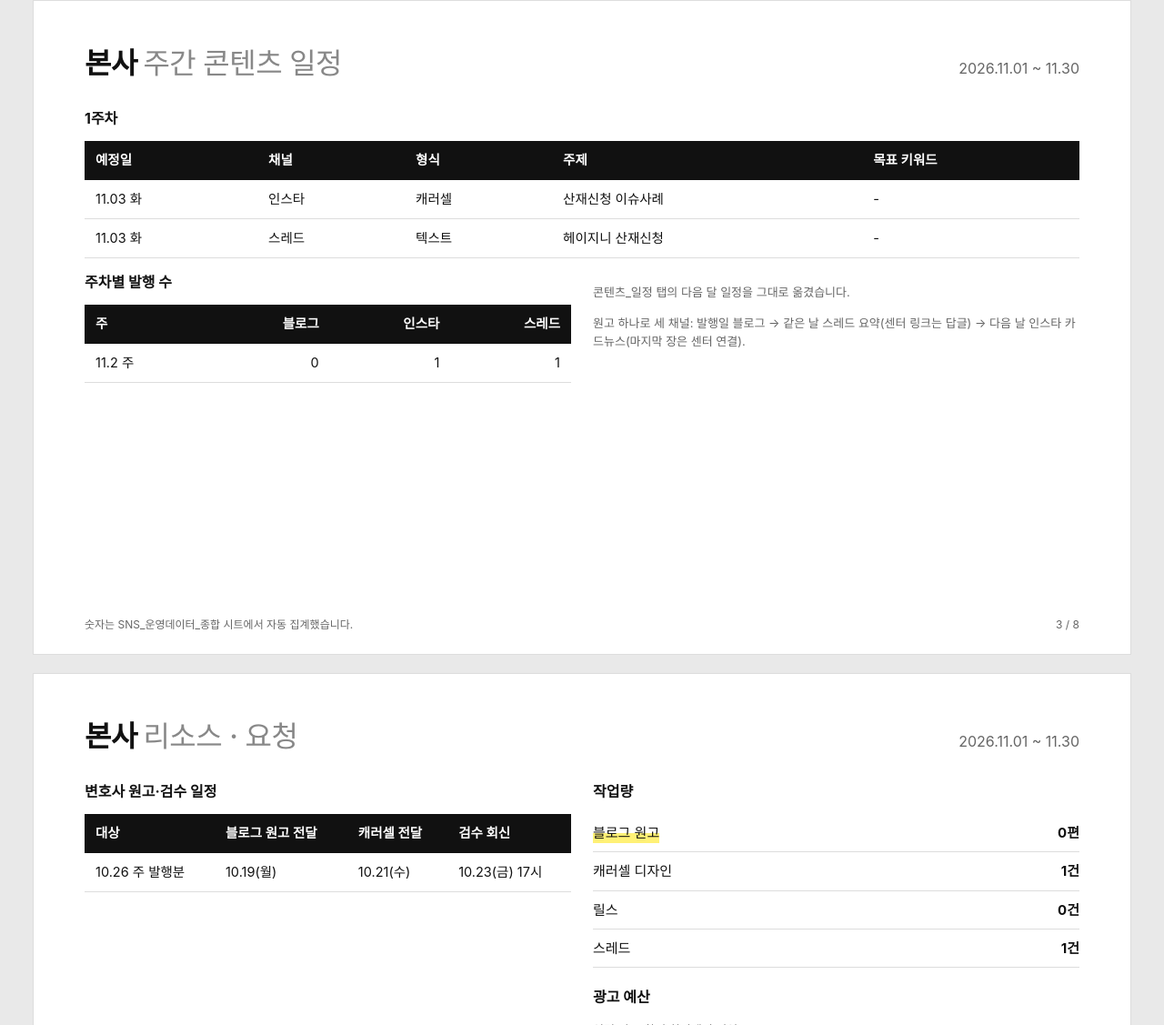
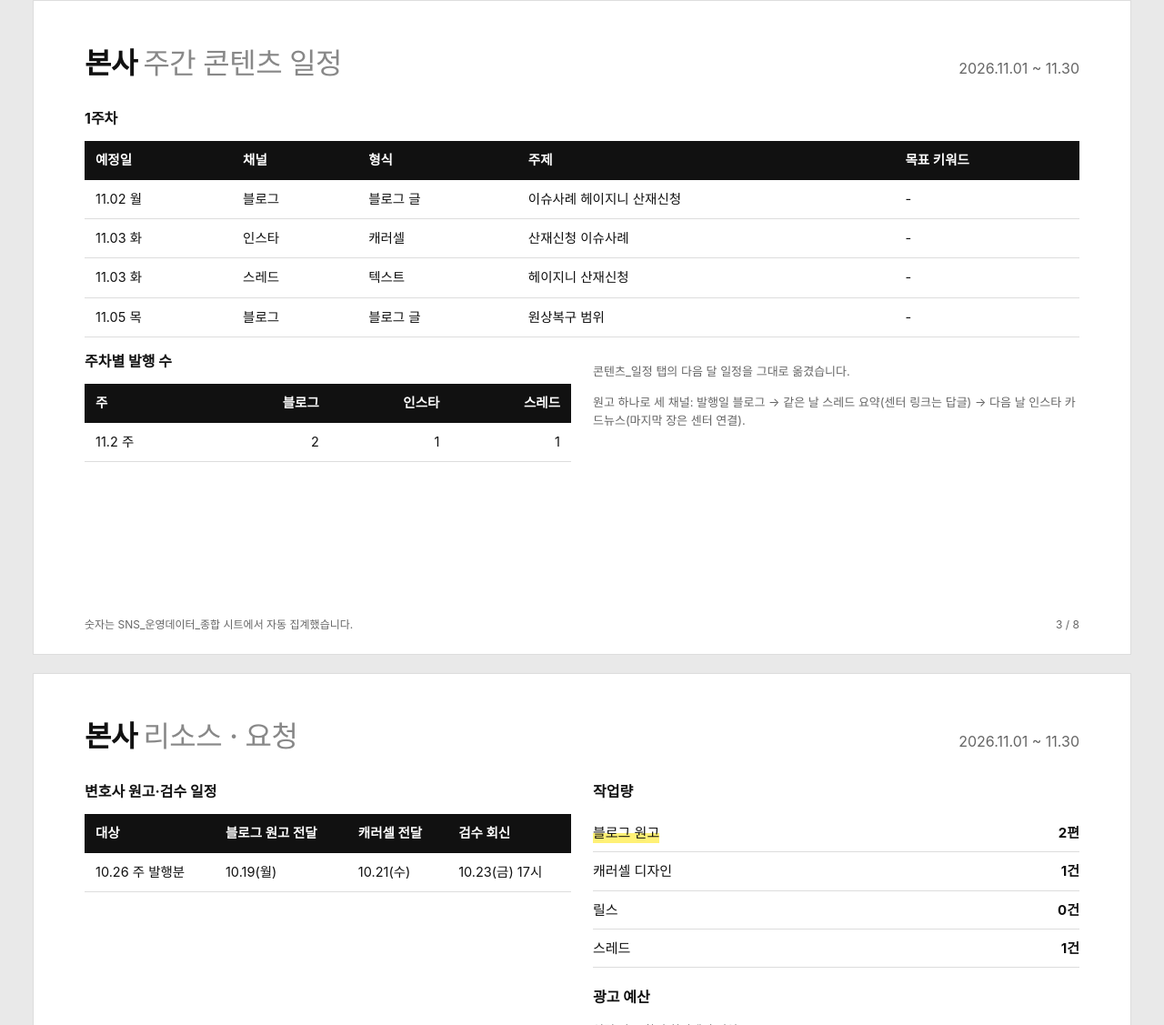
Before and after one commit to aiconsiliummarketing/theh-sns-reports, a plain HTML site: page plan/2026-11.html in a window 1280 px wide. Shown: the part 1556-2683 px from the top of the page at 91% size. Drawn offline with Linux system fonts and the light colour scheme; a web font is replaced by a local one.

Commit message:
보고서 자동 갱신 2026-11-06

```diff
--- a/plan/2026-11.html
+++ b/plan/2026-11.html
@@ -33,9 +33,9 @@ ul.check li{list-style:"□  "}.empty,.note{color:var(--sub);font-size:13px}
 <main class="deck"><section class="slide"><div class="sh"><h2>본사 <span class="pre">11월 기획 · 다음 달 목표</span></h2><span class="date">2026.11.01 ~ 11.30</span></div><p class="lead"><mark>'생활법률' 분야 유입이 가장 많아 민사(명도·임대차·교통사고) 비중을 59%로 두고, '소방차 전용구역 벌금' 관련 주제를 앞당깁니다.</mark></p><div class="body"><table><thead><tr><th>지표</th><th class="n">10월 실적</th><th class="n">11월 목표</th><th class="n">근거</th></tr></thead><tbody><tr><td>발행</td><td class="n">4건</td><td class="n"><mark>36건</mark></td><td class="n">주 3회 × 3채널 × 4주</td></tr><tr><td>인스타 팔로워</td><td class="n">–명</td><td class="n">411명</td><td class="n">연말 목표의 이달 몫</td></tr><tr><td>스레드 팔로워</td><td class="n">–명</td><td class="n">23명</td><td class="n">연말 목표의 이달 몫</td></tr><tr><td>블로그 조회수</td><td class="n">692</td><td class="n">기준 수집 중</td><td class="n">11월 4주 평균으로 12월에 확정</td></tr><tr><td>센터 유입</td><td class="n">1</td><td class="n">5</td><td class="n">전월 센터 유입 +20%</td></tr><tr><td>센터 접수</td><td class="n">16건</td><td class="n">24건</td><td class="n">전월 접수 × 1.5</td></tr></tbody></table><p class="note">Claude가 만든 초안입니다. 마지막 주 수요일 초안 → 금요일 17시 확정 때 조정 이유와 함께 고쳐 주세요.</p></div><div class="sf"><span>숫자는 SNS_운영데이터_종합 시트에서 자동 집계했습니다.</span><span>1 / 8</span></div></section>
 <section class="slide"><div class="sh"><h2>본사 <span class="pre">기획 방향</span></h2><span class="date">2026.11.01 ~ 11.30</span></div><div class="body"><div class="g2"><div><h4>분야 비중</h4><div class="hl"><div class="hr"><div class="ht"><span><mark>민사(명도·임대차·교통사고)</mark></span><b>58.9%</b></div><div class="hb"><i class="on" style="width:100%"></i></div></div><div class="hr"><div class="ht"><span>상속·채권</span><b>26.0%</b></div><div class="hb"><i class="" style="width:44.06779661016949%"></i></div></div><div class="hr"><div class="ht"><span>형사</span><b>15.1%</b></div><div class="hb"><i class="" style="width:25.423728813559322%"></i></div></div></div><h4 style="margin-top:20px">이달 시도할 것</h4><ul><li><mark>글 끝 상담 안내 문구와 센터 링크(UTM) 위치를 바꿔 봅니다.</mark></li><li>그 달 검색이 오르는 분야의 이슈사례·성공사례를 2~3주 앞서 준비합니다.</li></ul></div>
 <div><h4>집중 주제 · 목표 키워드 후보</h4><div class="rl"><div class="rr first"><span>소방차 전용구역 벌금</span><b>생활법률</b></div><div class="rr"><span>법무법인 더 에이치 황해</span><b>법인명</b></div><div class="rr"><span>더에이치황해</span><b>법인명</b></div><div class="rr"><span>아파트 회장 월급</span><b>생활법률</b></div><div class="rr"><span>법무법인 더 에이치 황해 블로그</span><b>법인명</b></div></div><h4 style="margin-top:20px">기획 단계 확인 사항</h4><ul class="check"><li>글 1편에 주제 1개, 메인 키워드 1개</li><li>회생파산 주제 제외</li><li>작성 변호사 실명·광고책임 변호사 표기</li><li>과장·결과 장담 표현 없음</li><li>바꾸는 항목은 운영 히스토리에 기록</li></ul></div></div></div><div class="sf"><span>숫자는 SNS_운영데이터_종합 시트에서 자동 집계했습니다.</span><span>2 / 8</span></div></section>
-<section class="slide"><div class="sh"><h2>본사 <span class="pre">주간 콘텐츠 일정</span></h2><span class="date">2026.11.01 ~ 11.30</span></div><div class="body"><h4>1주차</h4><table><thead><tr><th>예정일</th><th>채널</th><th>형식</th><th>주제</th><th>목표 키워드</th></tr></thead><tbody><tr><td>11.03 화</td><td>인스타</td><td>캐러셀</td><td>산재신청 이슈사례</td><td>-</td></tr><tr><td>11.03 화</td><td>스레드</td><td>텍스트</td><td>헤이지니 산재신청</td><td>-</td></tr></tbody></table><div class="g2" style="margin-top:14px"><div><h4>주차별 발행 수</h4><table><thead><tr><th>주</th><th class="n">블로그</th><th class="n">인스타</th><th class="n">스레드</th></tr></thead><tbody><tr><td>11.2 주</td><td class="n">0</td><td class="n">1</td><td class="n">1</td></tr></tbody></table></div><div><p class="note">콘텐츠_일정 탭의 다음 달 일정을 그대로 옮겼습니다.</p><p class="note">원고 하나로 세 채널: 발행일 블로그 → 같은 날 스레드 요약(센터 링크는 답글) → 다음 날 인스타 카드뉴스(마지막 장은 센터 연결).</p></div></div></div><div class="sf"><span>숫자는 SNS_운영데이터_종합 시트에서 자동 집계했습니다.</span><span>3 / 8</span></div></section>
+<section class="slide"><div class="sh"><h2>본사 <span class="pre">주간 콘텐츠 일정</span></h2><span class="date">2026.11.01 ~ 11.30</span></div><div class="body"><h4>1주차</h4><table><thead><tr><th>예정일</th><th>채널</th><th>형식</th><th>주제</th><th>목표 키워드</th></tr></thead><tbody><tr><td>11.02 월</td><td>블로그</td><td>블로그 글</td><td>이슈사례 헤이지니 산재신청</td><td>-</td></tr><tr><td>11.03 화</td><td>인스타</td><td>캐러셀</td><td>산재신청 이슈사례</td><td>-</td></tr><tr><td>11.03 화</td><td>스레드</td><td>텍스트</td><td>헤이지니 산재신청</td><td>-</td></tr><tr><td>11.05 목</td><td>블로그</td><td>블로그 글</td><td>원상복구 범위</td><td>-</td></tr></tbody></table><div class="g2" style="margin-top:14px"><div><h4>주차별 발행 수</h4><table><thead><tr><th>주</th><th class="n">블로그</th><th class="n">인스타</th><th class="n">스레드</th></tr></thead><tbody><tr><td>11.2 주</td><td class="n">2</td><td class="n">1</td><td class="n">1</td></tr></tbody></table></div><div><p class="note">콘텐츠_일정 탭의 다음 달 일정을 그대로 옮겼습니다.</p><p class="note">원고 하나로 세 채널: 발행일 블로그 → 같은 날 스레드 요약(센터 링크는 답글) → 다음 날 인스타 카드뉴스(마지막 장은 센터 연결).</p></div></div></div><div class="sf"><span>숫자는 SNS_운영데이터_종합 시트에서 자동 집계했습니다.</span><span>3 / 8</span></div></section>
 <section class="slide"><div class="sh"><h2>본사 <span class="pre">리소스 · 요청</span></h2><span class="date">2026.11.01 ~ 11.30</span></div><div class="body"><div class="g2"><div><h4>변호사 원고·검수 일정</h4><table><thead><tr><th>대상</th><th>블로그 원고 전달</th><th>캐러셀 전달</th><th>검수 회신</th></tr></thead><tbody><tr><td>10.26 주 발행분</td><td>10.19(월)</td><td>10.21(수)</td><td>10.23(금) 17시</td></tr></tbody></table></div>
-<div><h4>작업량</h4><div class="rl"><div class="rr first"><span>블로그 원고</span><b>0편</b></div><div class="rr"><span>캐러셀 디자인</span><b>1건</b></div><div class="rr"><span>릴스</span><b>0건</b></div><div class="rr"><span>스레드</span><b>1건</b></div></div><h4 style="margin-top:20px">광고 예산</h4><p class="empty">입력 필요(확정 회의에서 기입)</p>
+<div><h4>작업량</h4><div class="rl"><div class="rr first"><span>블로그 원고</span><b>2편</b></div><div class="rr"><span>캐러셀 디자인</span><b>1건</b></div><div class="rr"><span>릴스</span><b>0건</b></div><div class="rr"><span>스레드</span><b>1건</b></div></div><h4 style="margin-top:20px">광고 예산</h4><p class="empty">입력 필요(확정 회의에서 기입)</p>
 <h4 style="margin-top:20px">컨펌이 필요한 항목</h4><ul><li><mark>월 목표 수치와 분야 비중</mark></li><li>1주차 주제와 목표 키워드</li><li>새로 시도할 것(글 끝 상담 안내 문구와 센터 링크(UTM)…)</li></ul></div></div></div><div class="sf"><span>숫자는 SNS_운영데이터_종합 시트에서 자동 집계했습니다.</span><span>4 / 8</span></div></section>
 <section class="slide"><div class="sh"><h2>더에이치 <span class="pre">11월 기획 · 다음 달 목표</span></h2><span class="date">2026.11.01 ~ 11.30</span></div><p class="lead"><mark>지난달 데이터를 기준으로 생활법률 비중을 50%로 두고, 목표 키워드를 정해 주제를 배치합니다.</mark></p><div class="body"><table><thead><tr><th>지표</th><th class="n">10월 실적</th><th class="n">11월 목표</th><th class="n">근거</th></tr></thead><tbody><tr><td>발행</td><td class="n">0건</td><td class="n"><mark>36건</mark></td><td class="n">주 3회 × 3채널 × 4주</td></tr><tr><td>인스타 팔로워</td><td class="n">–명</td><td class="n">27명</td><td class="n">연말 목표의 이달 몫</td></tr><tr><td>스레드 팔로워</td><td class="n">–명</td><td class="n">27명</td><td class="n">연말 목표의 이달 몫</td></tr><tr><td>블로그 조회수</td><td class="n">15</td><td class="n">기준 수집 중</td><td class="n">11월 4주 평균으로 12월에 확정</td></tr><tr><td>센터 유입</td><td class="n">15</td><td class="n">18</td><td class="n">전월 센터 유입 +20%</td></tr><tr><td>센터 접수</td><td class="n">4건</td><td class="n">6건</td><td class="n">전월 접수 × 1.5</td></tr></tbody></table><p class="note">Claude가 만든 초안입니다. 마지막 주 수요일 초안 → 금요일 17시 확정 때 조정 이유와 함께 고쳐 주세요.</p></div><div class="sf"><span>숫자는 SNS_운영데이터_종합 시트에서 자동 집계했습니다.</span><span>5 / 8</span></div></section>
 <section class="slide"><div class="sh"><h2>더에이치 <span class="pre">기획 방향</span></h2><span class="date">2026.11.01 ~ 11.30</span></div><div class="body"><div class="g2"><div><h4>분야 비중</h4><div class="hl"><div class="hr"><div class="ht"><span><mark>생활법률</mark></span><b>50.0%</b></div><div class="hb"><i class="on" style="width:100%"></i></div></div><div class="hr"><div class="ht"><span>하자</span><b>30.0%</b></div><div class="hb"><i class="" style="width:60%"></i></div></div><div class="hr"><div class="ht"><span>신문고·집단소송</span><b>20.0%</b></div><div class="hb"><i class="" style="width:40%"></i></div></div></div><h4 style="margin-top:20px">이달 시도할 것</h4><ul><li><mark>글 끝 상담 안내 문구와 센터 링크(UTM) 위치를 바꿔 봅니다.</mark></li><li>일상어·방법을 묻는 검색어 기준 정보글을 시리즈로 냅니다.</li></ul></div>
```
Also changed, not shown: plan/2026-12.html (+1 -1 lines).
